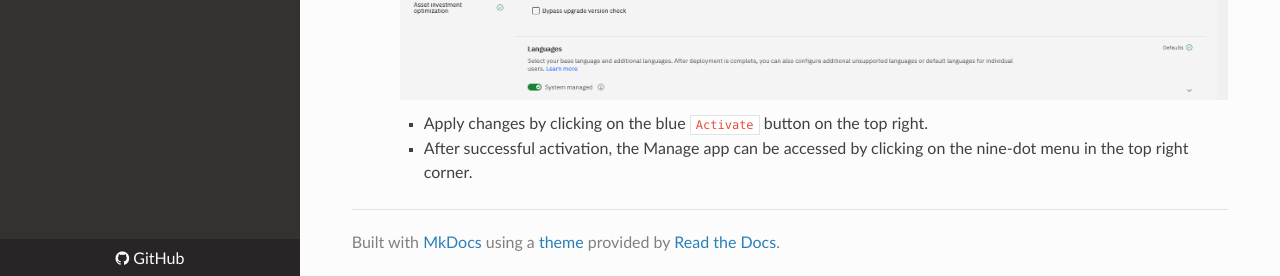
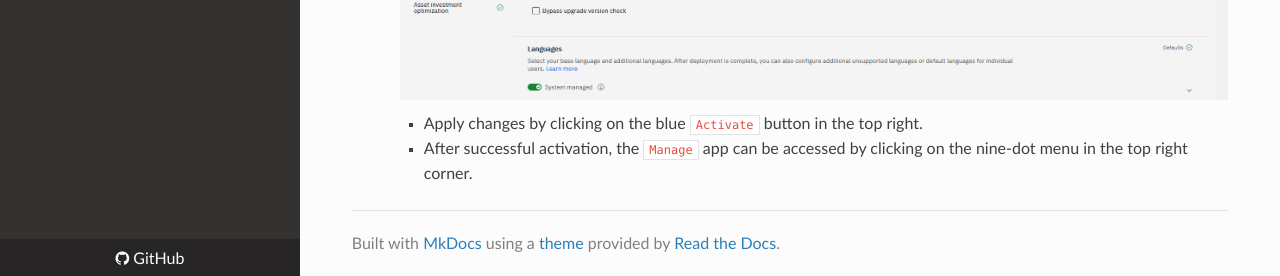
Before and after one commit to ibm-mas-manage/sno, an MkDocs documentation site: the page built from docs/index.md, in a window 1280 px wide and 900 px high, scrolled down 6485 px. Shown: the part 621-897 px from the top of the window. Built offline with MkDocs 1.6.1, drawn with Linux system fonts in a browser that asks for light colours; nearby versions of some CDN libraries.

Commit message:
update formatting

```diff
--- a/docs/index.md
+++ b/docs/index.md
@@ -214,6 +214,6 @@ ansible-playbook playbooks/oneclick_add_manage.yml
 
 		![image](images/dbconfig.png)
 
-		- Apply changes by clicking on the blue `Activate` button on the top right.
+		- Apply changes by clicking on the blue `Activate` button in the top right.
 
-		- After successful activation, the Manage app can be accessed by clicking on the nine-dot menu in the top right corner.
+		- After successful activation, the `Manage` app can be accessed by clicking on the nine-dot menu in the top right corner.
```
